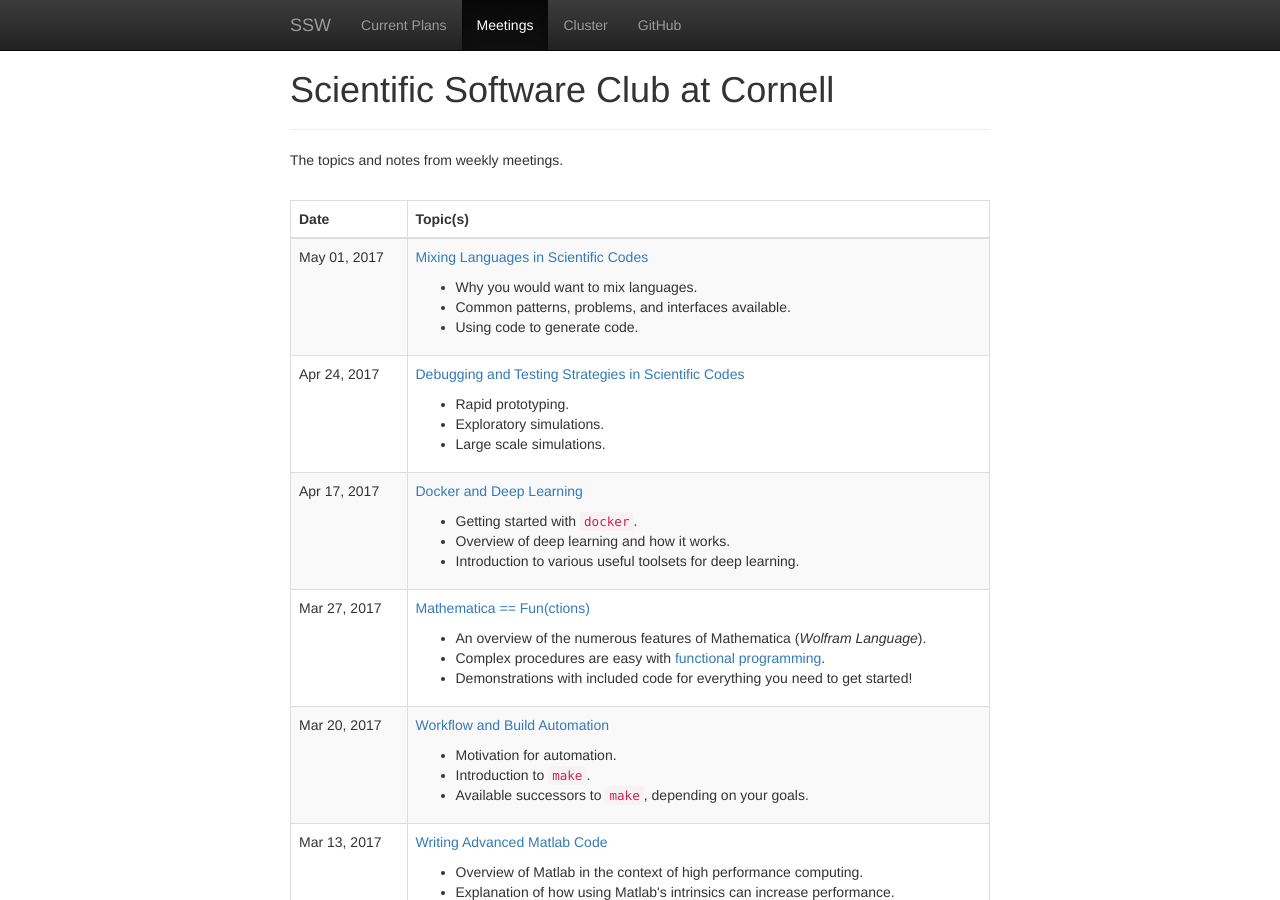
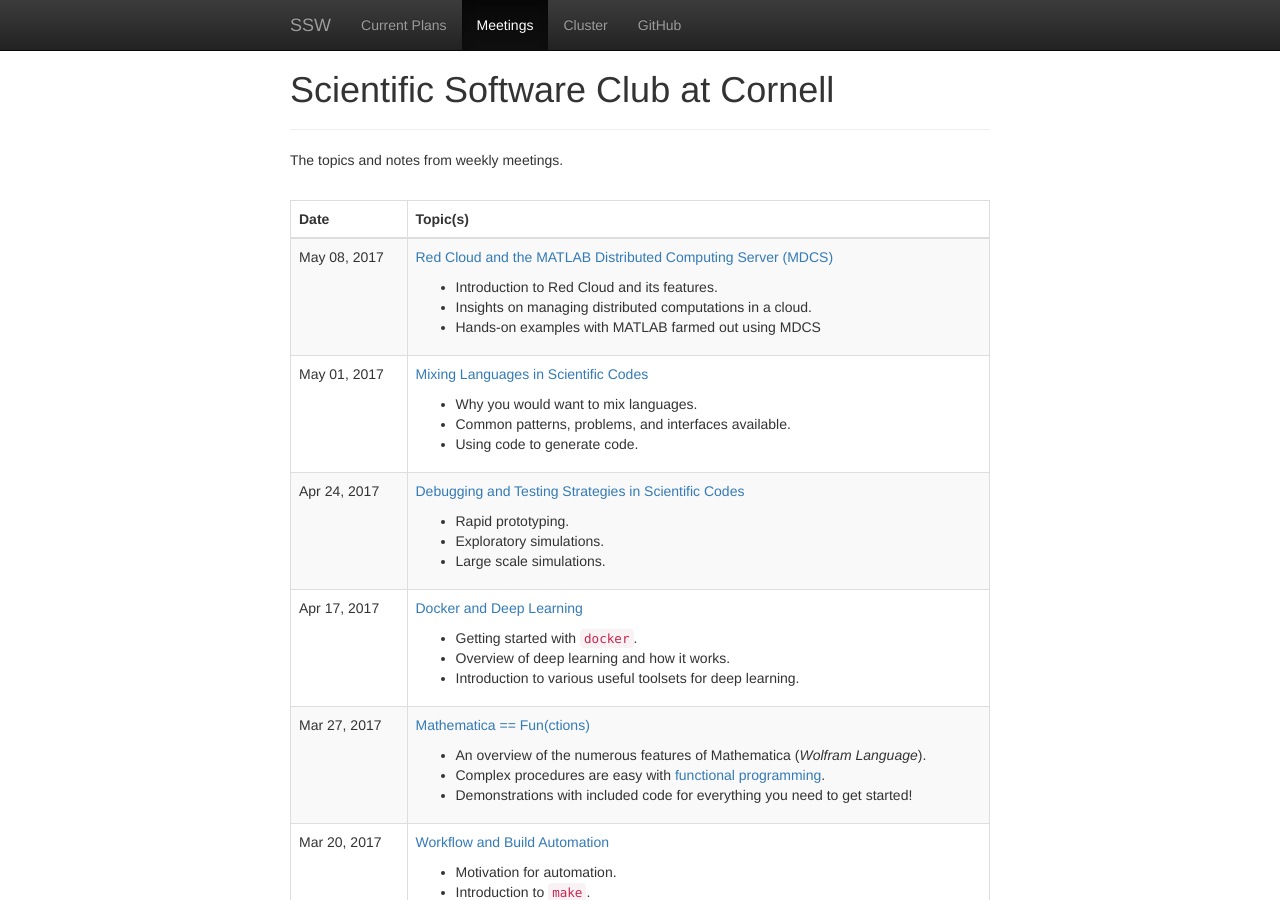
Before and after one commit to cornell-ssw/cornell-ssw.github.io, a Jekyll site: the page built from meetings.html, in a window 1280 px wide and 900 px high. Built offline with Jekyll 4.4.1, drawn with Linux system fonts in a browser that asks for light colours; nearby versions of some CDN libraries; some of the changed lines change nothing that is shown.

Commit message:
preliminary site for steve's MDCS presentation

```diff
--- a/_data/meetings.yml
+++ b/_data/meetings.yml
@@ -1,3 +1,13 @@
+# Week 20
+################################################################################
+-
+  date: 2017-05-08
+  info: >
+    <a href="/meetings/2017-05-08">Red Cloud and the MATLAB Distributed Computing Server (MDCS)</a>
+  brief:
+    - Introduction to Red Cloud and its features.
+    - Insights on managing distributed computations in a cloud.
+    - Hands-on examples with MATLAB farmed out using MDCS
 # Week 20
 ################################################################################
 -
--- /dev/null
+++ b/meetings/2017-05-08.md
@@ -0,0 +1,46 @@
+---
+title: Red Cloud and the MATLAB Distributed Computing Server (MDCS)
+layout: post
+speakers:
+  - speaker:
+    name: Steve Lantz
+    affil: Cornell University
+    url: http://www.cac.cornell.edu/slantz/
+---
+
+# Overview
+--------------------------------------------------------------------------------
+
+- [Red Cloud and the MATLAB Distributed Computing Server (MDCS)](#red-cloud-and-the-matlab-distributed-computing-server-mdcs)
+    - Introduction to Red Cloud and its features.
+    - Insights on managing distributed computations in a cloud.
+    - Hands-on examples with MATLAB farmed out using MDCS
+
+# Red Cloud and the MATLAB Distributed Computing Server (MDCS)
+--------------------------------------------------------------------------------
+
+Presentation courtesy of Steve Lantz.
+
+**Abstract**:
+
+_Red Cloud is Cornell's university-wide private cloud for research computing, maintained
+by the Center for Advanced Computing. Subscribers can meet their on-demand computing
+needs by launching one or more virtual server instances of up to 28 CPU cores each from
+two pools comprising 472 total cores. Red Cloud is based on HPE Helion Eucalyptus; this
+opens up the possibility for extra-large workloads to burst out to the Amazon cloud, as
+Eucalyptus is fully compatible with Amazon Web Services. Red Cloud instances are
+commonly managed through a Web-based user console, which also allows Elastic Block
+Storage (EBS) volumes to be defined and attached to instances._
+
+_This presentation focuses on one potential use of Red Cloud, namely, to act as a host
+for MDCS clusters. MDCS is probably the ultimate strategy for accelerating MATLAB
+computations. The first step to parallelize a MATLAB script through the mechanisms
+provided in the Parallel Computing Toolbox. If local CPU cores do not offer enough
+speedup for your PCT computations, then it may be possible to scale out to Red Cloud and
+bring more resources to bear. I will demo the process of launching a Red Cloud MDCS
+instance, connecting to it from a MATLAB R2016a client, and speeding up a PCT-enabled
+computation through the use of multiple workers in the cloud. I will also talk about the
+various modes of PCT usage, and discuss when it might make sense to introduce one or
+more of these into your MATLAB scripts._
+
+--------------------------------------------------------------------------------
```
